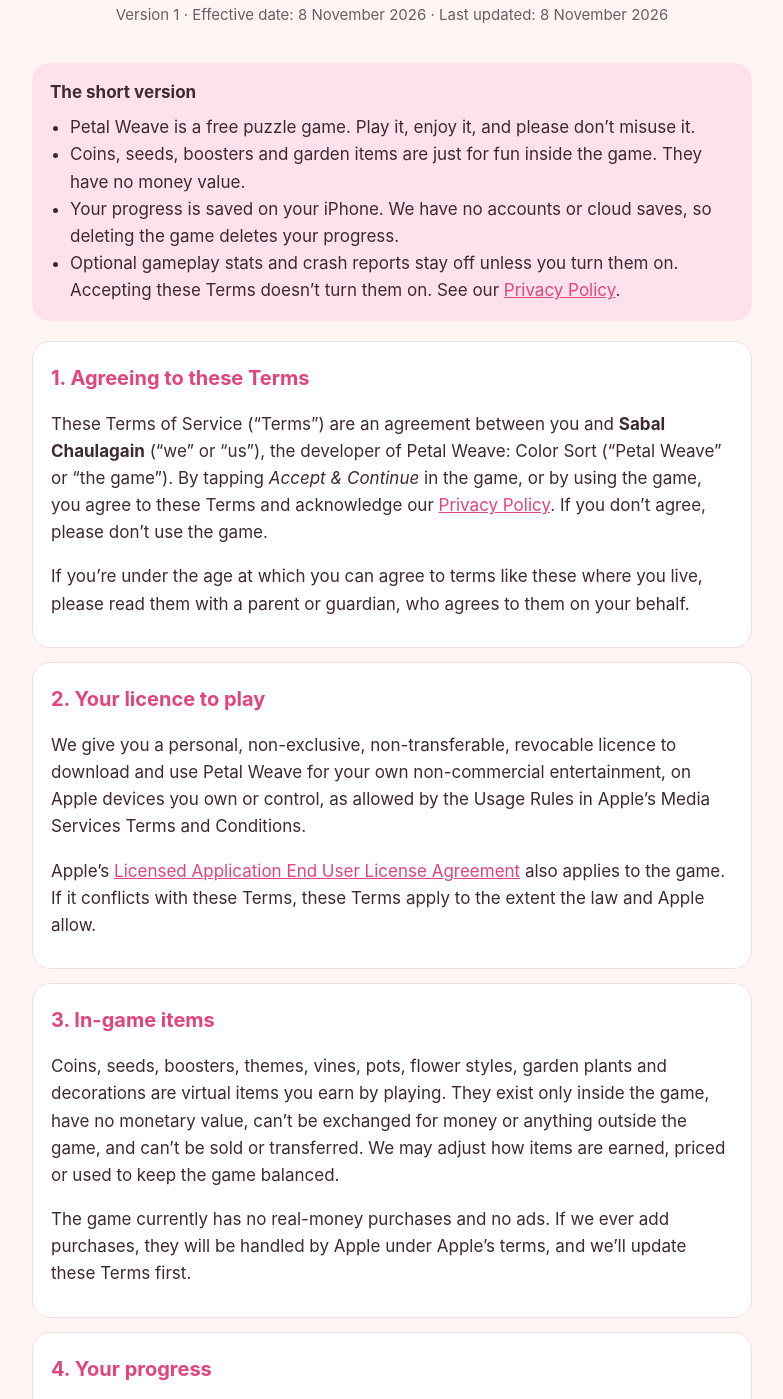
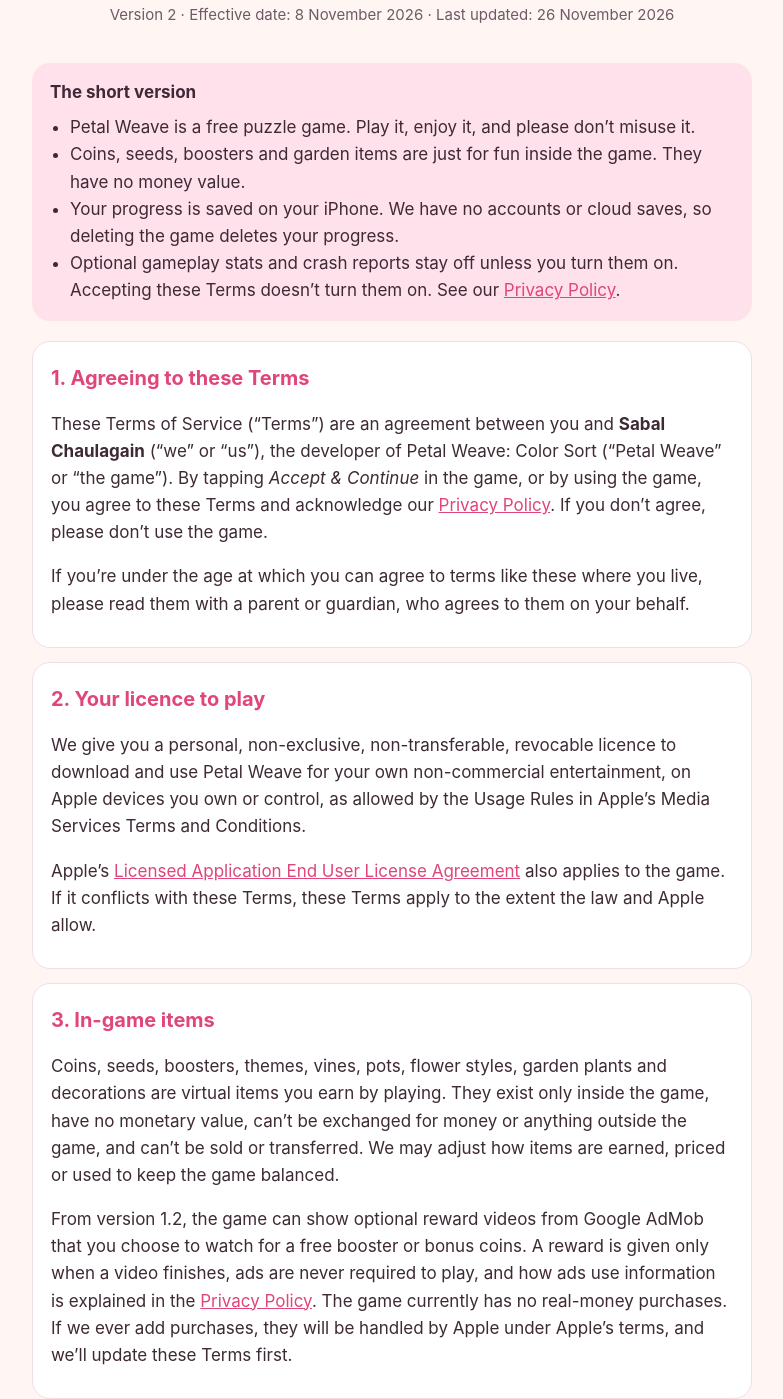
Before and after one commit to sabalsss/PetalWeave-PrivacyPolicy, a plain HTML site: page terms/index.html in a window 1280 px wide. Shown: the part 140-1539 px from the top of the page, without its empty margins (248-1031 px from the left). Drawn offline with Linux system fonts and the light colour scheme.

Commit message:
Terms v2: optional reward videos from Google AdMob (version 1.2+)
Co-Authored-By: Claude Opus 5.5 <noreply@anthropic.com>

```diff
--- a/terms/index.html
+++ b/terms/index.html
@@ -53,7 +53,7 @@
   <header>
     <div class="flowers" aria-hidden="true">🌸🌼🌷</div>
     <h1>Petal Weave Terms of Service</h1>
-    <p class="dates">Version 1 · Effective date: 8 November 2026 · Last updated: 8 November 2026</p>
+    <p class="dates">Version 2 · Effective date: 8 November 2026 · Last updated: 26 November 2026</p>
   </header>
 
   <div class="summary">
@@ -81,7 +81,7 @@
   <section>
     <h2>3. In-game items</h2>
     <p>Coins, seeds, boosters, themes, vines, pots, flower styles, garden plants and decorations are virtual items you earn by playing. They exist only inside the game, have no monetary value, can’t be exchanged for money or anything outside the game, and can’t be sold or transferred. We may adjust how items are earned, priced or used to keep the game balanced.</p>
-    <p>The game currently has no real-money purchases and no ads. If we ever add purchases, they will be handled by Apple under Apple’s terms, and we’ll update these Terms first.</p>
+    <p>From version 1.2, the game can show optional reward videos from Google AdMob that you choose to watch for a free booster or bonus coins. A reward is given only when a video finishes, ads are never required to play, and how ads use information is explained in the <a href="../#advertising">Privacy Policy</a>. The game currently has no real-money purchases. If we ever add purchases, they will be handled by Apple under Apple’s terms, and we’ll update these Terms first.</p>
   </section>
 
   <section>
```
